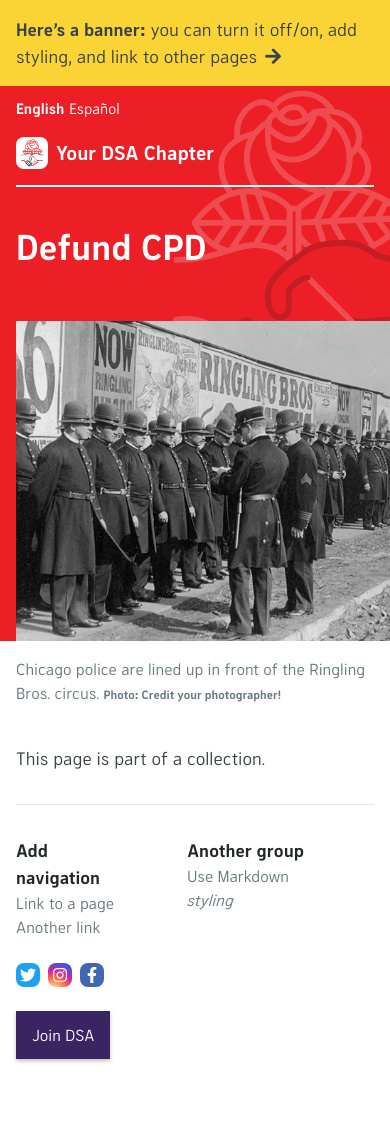
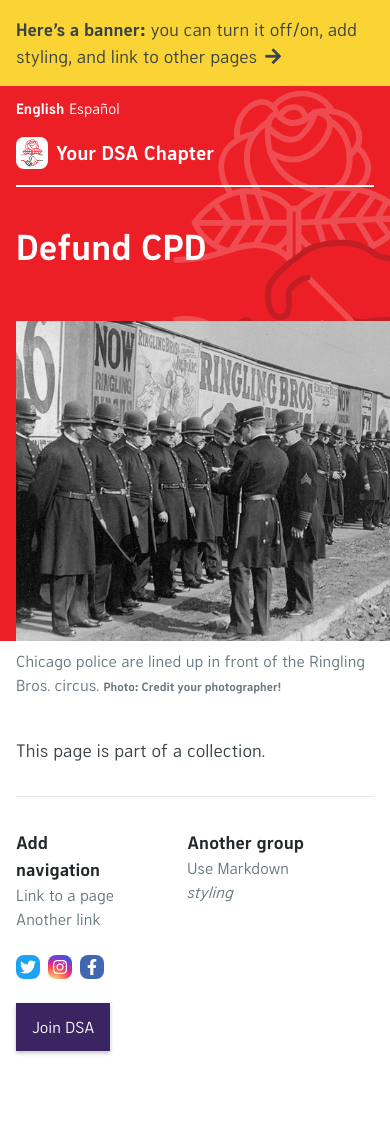
Before and after one commit to ChicagoDSA/haymarket, a Jekyll site: the page built from _tiles/en/defund-cpd.md, in a window 390 px wide. Built offline with Jekyll 4.4.1, drawn with Linux system fonts in a browser that asks for light colours; nearby versions of some CDN libraries; some web fonts are replaced; library files that are not in the unit come from our copies; the repository's description, which GitHub fills in, is left out.

Commit message:
updated image caption padding on small screens

```diff
--- a/_sass/jekyll-theme-haymarket.scss
+++ b/_sass/jekyll-theme-haymarket.scss
@@ -380,7 +380,7 @@
 		width: 100%;
 
 		.image-caption {
-			padding: .5rem 1rem;
+			padding: 0 1rem .5rem 1rem;
 		}
 	}
 }
```
